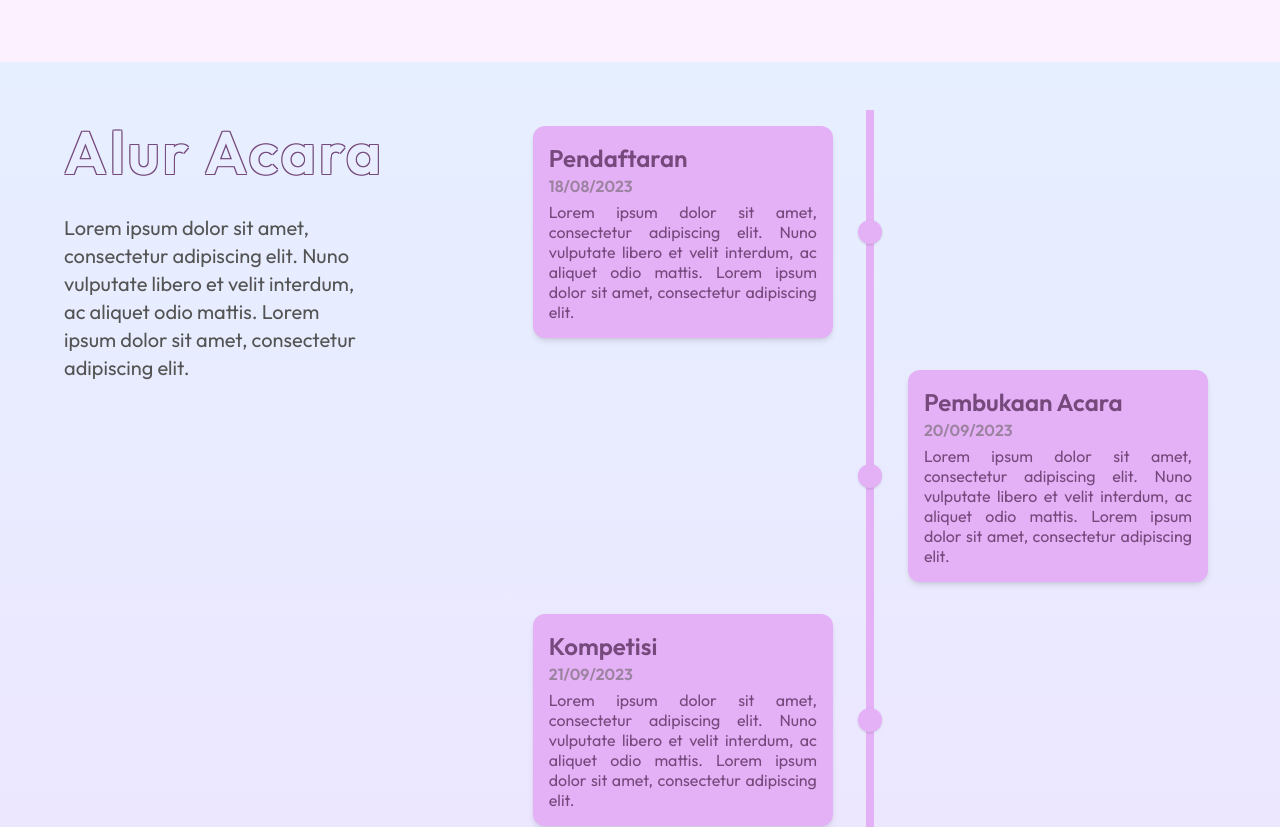
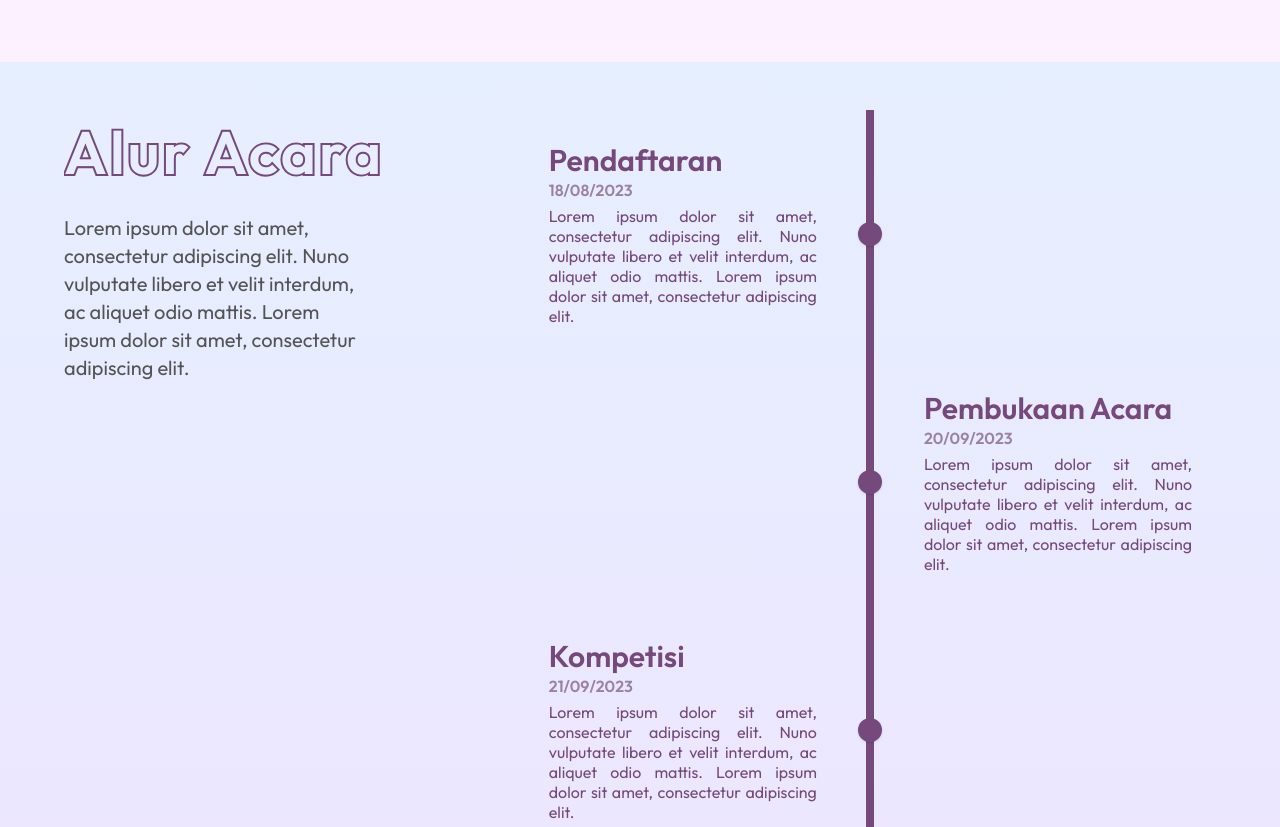
Before and after one commit to zildjianvitoo/srifoton2023fe-deployed, a Next.js app: page / in a window 1280 px wide. Shown: the part 1705-2532 px from the top of the page. Built offline with nearby package versions, Linux system fonts and the light colour scheme.

Commit message:
fix timeline landing page

```diff
--- a/components/molecules/TimelineBox.jsx
+++ b/components/molecules/TimelineBox.jsx
@@ -6,34 +6,38 @@ export default function TimelineBox({ title, description, date, right }) {
       <div className="flex md:contents">
         <div className="relative col-start-5 col-end-6 mr-10 md:mx-auto">
           <div className="flex items-center justify-center w-6 h-full">
-            <div className="w-2 h-full dark:bg-[#75497C] bg-[#E4B0F6] pointer-events-none" />
+            <div className="w-2 h-full dark:bg-[#FDE5FF] bg-[#75497C] pointer-events-none" />
           </div>
-          <div className="absolute w-6 h-6 -mt-3 dark:bg-[#75497C] bg-[#E4B0F6] rounded-full shadow top-1/2" />
+          <div className="absolute w-6 h-6 -mt-3 dark:bg-[#FDE5FF] bg-[#75497C] rounded-full shadow top-1/2" />
         </div>
-        <div className="col-start-6 col-end-10 p-4 my-4 mr-auto dark:bg-[#75497C] bg-[#E4B0F6] shadow-md rounded-xl">
-          <h3 className="text-lg font-semibold lg:text-2xl">{title}</h3>
+        <div className="col-start-6 col-end-10 p-4 my-4 mr-auto rounded-xl ">
+          <h3 className="text-2xl font-semibold lg:text-3xl text-[#75497C] dark:text-[#FDE5FF] ">
+            {title}
+          </h3>
           <p className=" mb-1 font-semibold text-[#9B829F] dark:text-[#C196C5]">
             {date}
           </p>
-          <p className="leading-tight text-justify">{description}</p>
+          <p className="leading-tight text-justify ">{description}</p>
         </div>
       </div>
     );
   }
   return (
     <div className="flex flex-row-reverse md:contents">
-      <div className="col-start-1 col-end-5  p-4 my-4 ml-auto dark:bg-[#75497C] bg-[#E4B0F6]  shadow-md rounded-xl">
-        <h3 className="text-lg font-semibold lg:text-2xl">{title}</h3>
+      <div className="col-start-1 col-end-5 p-4 my-4 ml-auto rounded-xl">
+        <h3 className="text-2xl font-semibold lg:text-3xl text-[#75497C] dark:text-[#FDE5FF]">
+          {title}
+        </h3>
         <p className="font-semibold text-[#9B829F] dark:text-[#C196C5]">
           {date}
         </p>
-        <p className="mt-1 leading-tight text-justify">{description}</p>
+        <p className="mt-1 leading-tight text-justify ">{description}</p>
       </div>
       <div className="relative col-start-5 col-end-6 mr-10 md:mx-auto">
         <div className="flex items-center justify-center w-6 h-full">
-          <div className="w-2 h-full dark:bg-[#75497C] bg-[#E4B0F6] pointer-events-none" />
+          <div className="w-2 h-full dark:bg-[#FDE5FF] bg-[#75497C] pointer-events-none" />
         </div>
-        <div className="absolute w-6 h-6 -mt-3 dark:bg-[#75497C] bg-[#E4B0F6] rounded-full shadow top-1/2" />
+        <div className="absolute w-6 h-6 -mt-3 dark:bg-[#FDE5FF] bg-[#75497C] rounded-full shadow top-1/2" />
       </div>
     </div>
   );
--- a/components/organisms/LandingPage/Timeline.jsx
+++ b/components/organisms/LandingPage/Timeline.jsx
@@ -35,7 +35,7 @@ export default function TimeLine() {
 
   return (
     <section id="timeline" className="mt-16">
-      <div className="flex flex-col lg:flex-row bg-gradient-to-b from-[#E6EFFF] to-[#F0E1FF] dark:from-[#2F3164] dark:to-[#4B2052] p-4  lg:p-10 lg:px-16">
+      <div className="flex flex-col lg:flex-row bg-gradient-to-b from-[#E6EFFF] to-[#F0E1FF] dark:from-[#1AB5E4]/30 dark:to-[#E5AFE5]/[35%] p-4  lg:p-10 lg:px-16">
         {/* component */}
         <div className="flex flex-col gap-4 lg:gap-8 lg:w-[40%] mt-5 ">
           <h1
--- a/pages/404.js
+++ b/pages/404.js
@@ -8,10 +8,14 @@ export default function ErrorPage() {
   const router = useRouter();
 
   useEffect(() => {
-    setTimeout(() => {
+    const timeout = setTimeout(() => {
       router.push("/");
     }, 3000);
-  }, []);
+
+    return () => {
+      clearTimeout(timeout);
+    };
+  }, [router]);
 
   return (
     <section className="flex px-6 lg:mt-10 flex-col items-center justify-center w-full h-screen bg-[#FCF2FF] dark:bg-[#02053E] ">
--- a/styles/globals.css
+++ b/styles/globals.css
@@ -124,14 +124,15 @@
 
 .timeline-header {
   color: #e8eeff;
-  text-shadow: -1px 1px 0 #75497c, 1px 1px 0 #75497c, 1px -1px 0 #75497c,
-    -1px -1px 0 #75497c;
+  background: -webkit-linear-gradient(0deg, #75497c 0%, #75497c 95%);
+  -webkit-background-clip: text;
+  -webkit-text-stroke: 4px transparent;
 }
 
 .timeline-header-dark {
-  color: #332f62;
-  text-shadow: -1px 1px 0 #efdfff, 1px 1px 0 #efdfff, 1px -1px 0 #efdfff,
-    -1px -1px 0 #efdfff;
+  color: #0f3a70;
+  text-shadow: -1px 1px 0 #fde5ff, 1px 1px 0 #fde5ff, 1px -1px 0 #fde5ff,
+    -1px -1px 0 #fde5ff;
 }
 
 .sponsor-header {
```
